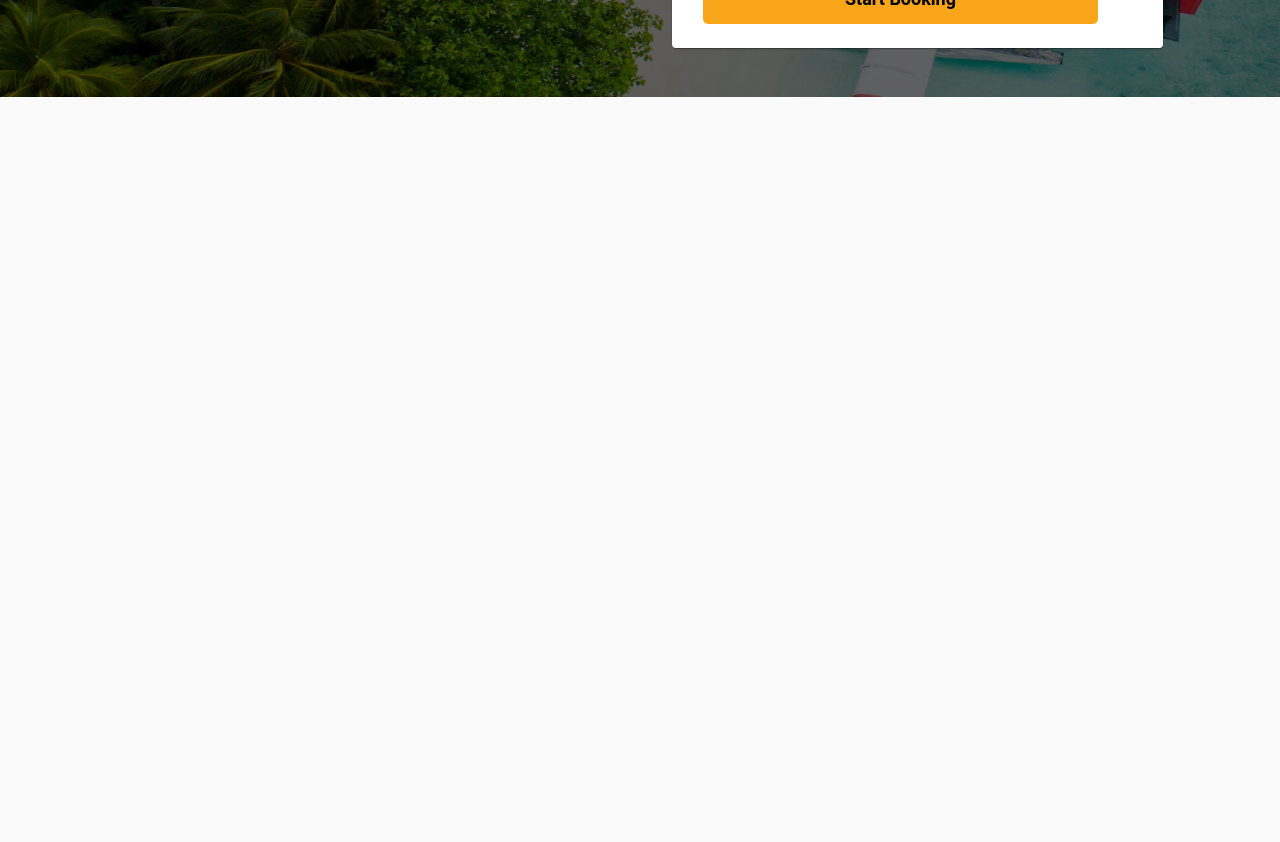
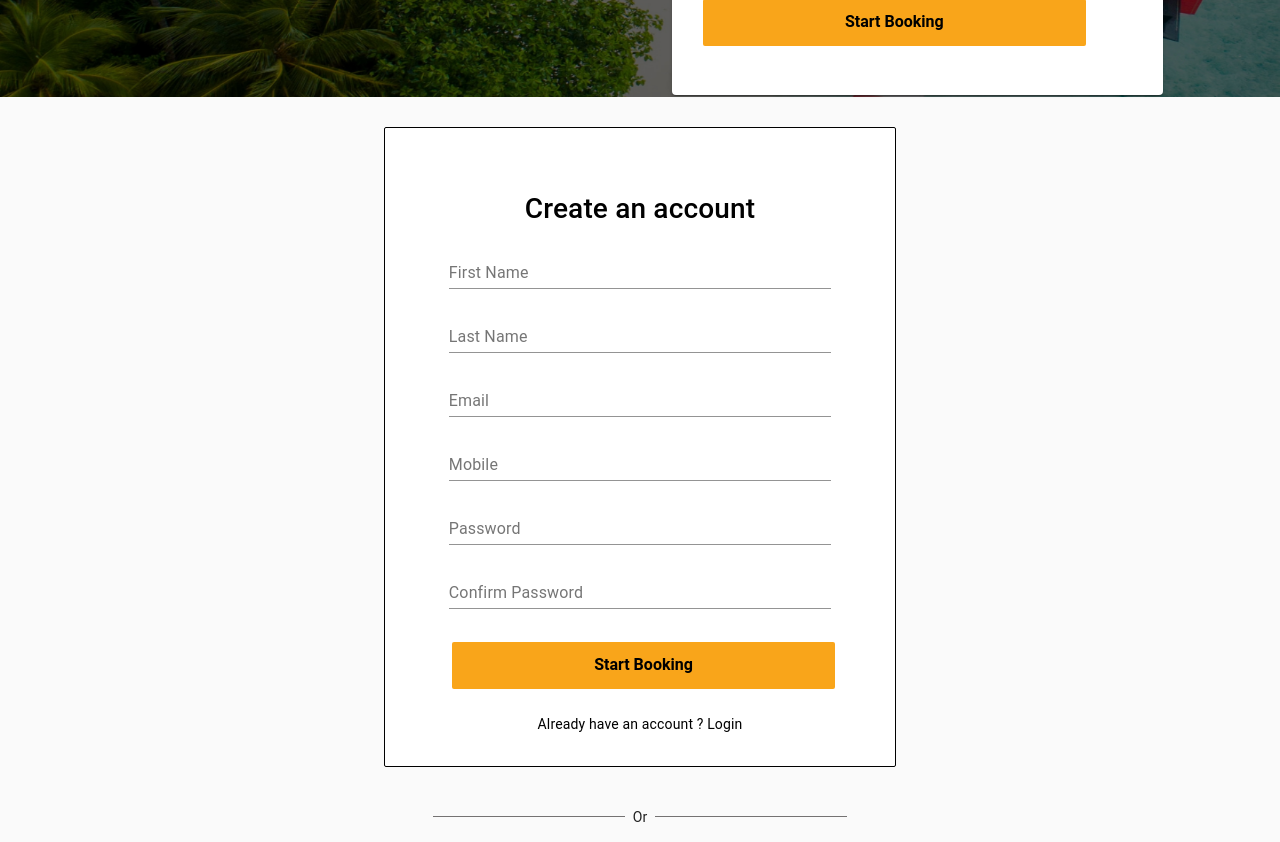
Before and after one commit to farjana001/travel-guru, a React (Create React App) app: page /book/1 in a window 1280 px wide. Shown: the part 560-1402 px from the top of the page. Before the commit the page ends 800 px from the top, so only its background shows below. Built offline with nearby package versions, Linux system fonts and the light colour scheme.

Commit message:
create acount form done

```diff
--- a/src/App.js
+++ b/src/App.js
@@ -14,6 +14,7 @@ import DestinationData from '../src/DestinationData/DestinationData'
 import Book from './Components/Book/Book';
 import Menu from './Components/Home/Menu';
 import { CssBaseline } from '@material-ui/core';
+import SignUp from './Components/Forms/SignUp';
 
 
 export const UserContext = createContext();
@@ -46,6 +47,7 @@ function App() {
             </Route>
           </Switch>
         </Router>
+        <SignUp />
         <CssBaseline />
       </UserContext.Provider>
     </div>
--- a/src/Components/Book/Book.js
+++ b/src/Components/Book/Book.js
@@ -2,7 +2,6 @@ import React, { useState } from 'react';
 import { useParams } from 'react-router-dom';
 import { Paper, makeStyles, Grid, TextField } from '@material-ui/core';
 import { UseForm, Form } from '../UseForm';
-import Input from '../Contorls/Input';
 import DatePicker from '../Contorls/DatePicker';
 
 const useStyles = makeStyles(theme => ({
@@ -43,14 +42,16 @@ const Book = () => {
                     <Grid item xs={6}>
                         <Paper className={classes.pageContent}>
                             <p className='text-muted'>Origin:</p>
-                            <Input
+                            <TextField
+                                variant='outlined'
                                 name='origin'
                                 label='Origin'
                                 value={values.origin}
                                 onChange={handleInputChange}
                             />
                             <p className='text-muted mt-3'>Destination:</p>
-                            <Input
+                            <TextField
+                                variant='outlined'
                                 label='Destination'
                                 name='destination'
                                 value={values.destination}
--- a/src/Components/Contorls/Input.js
+++ /dev/null
@@ -1,19 +0,0 @@
-import React from 'react';
-import { TextField } from '@material-ui/core';
-
-const Input = (props) => {
-    const { name, label, value, onChange } = props;
-    return (
-        <TextField
-            variant='outlined'
-            label={label}
-            name={name}
-            value={value}
-            onChange={onChange}
-        />
-    );
-};
-
-export default Input;
-
-// This is a re-usable component for input field;
--- a/src/Components/Forms/SignUp.js
+++ b/src/Components/Forms/SignUp.js
@@ -1,12 +1,73 @@
 import React from 'react';
+import { TextField } from '@material-ui/core';
+import { UseForm, Form } from '../UseForm';
 
-
+const initialFieldValue = {
+    id: '',
+    firstName: '',
+    lastName: '',
+    email: '',
+    mobile: '',
+    password: ''
+};
 const SignUp = () => {
-
+    const {
+        values,
+        setValues,
+        handleInputChange
+    } = UseForm(initialFieldValue)
     return (
         <div>
-            <h1 className="text-white">SignUp</h1>
-
+            <div className='create-account mx-auto text-center p-3'>
+                <h3 className="pt-5">Create an account</h3>
+                <Form>
+                    <TextField
+                        name='firstName'
+                        label='First Name'
+                        value={values.firstName}
+                        onChange={handleInputChange}
+                    />
+                    <TextField
+                        name='lastName'
+                        label='Last Name'
+                        value={values.lastName}
+                        onChange={handleInputChange}
+                    />
+                    <TextField
+                        name='email'
+                        label='Email'
+                        value={values.email}
+                        onChange={handleInputChange}
+                    />
+                    <TextField
+                        name='mobile'
+                        label='Mobile'
+                        value={values.mobile}
+                        onChange={handleInputChange}
+                    />
+                    <TextField
+                        name='password'
+                        label='Password'
+                        type='password'
+                        value={values.password}
+                        onChange={handleInputChange}
+                    />
+                    <TextField
+                        name='confirmPassword'
+                        label='Confirm Password'
+                        type='password'
+                        value={values.confirmPassword}
+                        onChange={handleInputChange}
+                    />
+                </Form>
+                <button className='start-booking'>Start Booking</button>
+                <p>Already have an account ? <span>Login</span></p>
+            </div>
+            <div className="d-flex justify-content-center my-4">
+                <div className='line'></div>
+                <span className='mt-3 mx-2'>Or</span>
+                <div className='line'></div>
+            </div>
         </div>
     );
 };
--- a/src/Components/UseForm.js
+++ b/src/Components/UseForm.js
@@ -23,8 +23,10 @@ const UseForm = (initialFieldValue) => {
 const useStyles = makeStyles(theme => ({
     root: {
         '& .MuiFormControl-root ': {
-            width: '90%',
-            margin: theme.spacing(1)
+            width: '80%',
+            margin: theme.spacing(1),
+            // marginLeft: theme.spacing(5)
+
         }
     }
 }));
--- a/src/index.css
+++ b/src/index.css
@@ -48,8 +48,29 @@ input::placeholder{
   border: none;
   outline: none;
   padding: 12px 142px;
-  border-radius: 5px;
+  border-radius: 2px;
   margin-left: 7px;
   font-weight: bold;
-  font-size: 18px;
+  font-size: 16px;
+  margin-top: 25px;
+  margin-bottom: 25px;
 }
+.create-account{
+  background-color: rgb(255, 255, 255);
+  border-radius: 2px;
+  padding: 10px;
+  color: #000;
+  width: 40%;
+  border: 1px solid black;
+}
+/* hr.line {
+  background-color: purple;
+  width: 20%;
+  border-top: 1px solid black;
+ margin-bottom: 50px;
+} */
+.line {
+  margin: 25px 0;
+  border-top: 1px solid rgb(116, 114, 114);
+  width: 15%;
+}
```
